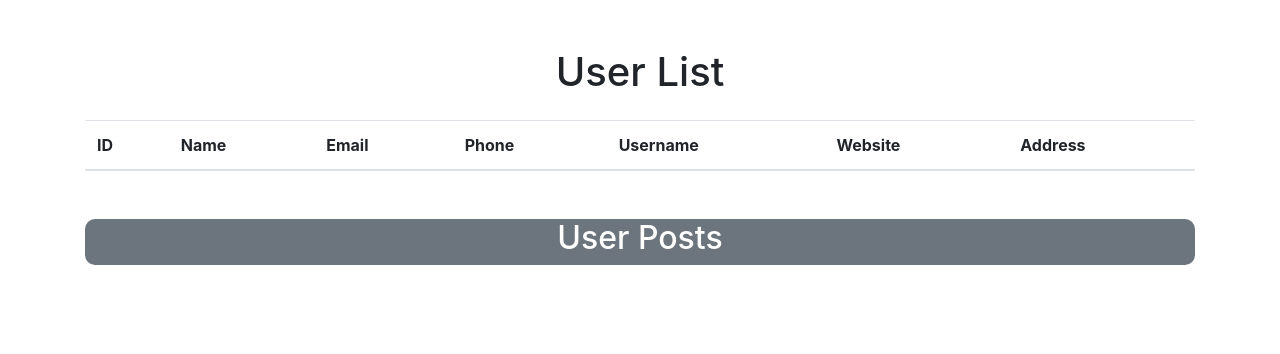
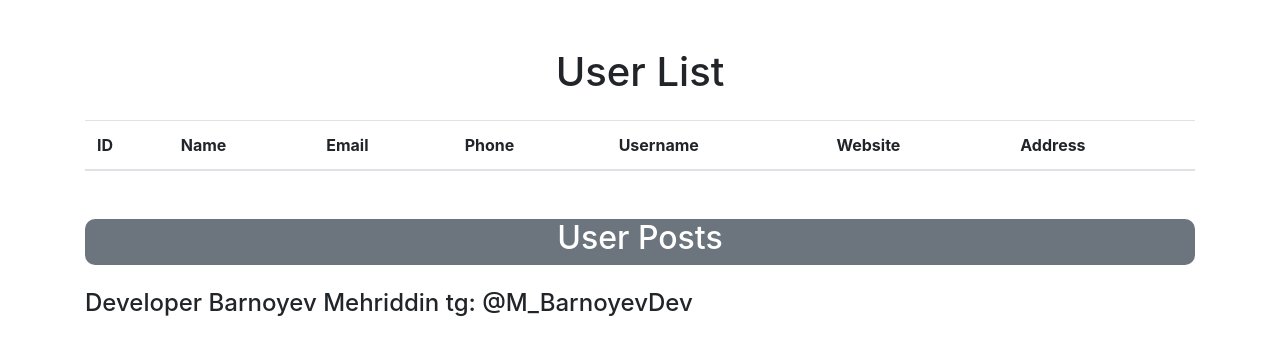
Before and after one commit to MehriddinBarnoyev/test-project, a plain HTML site: page index.html in a window 1280 px wide. Drawn offline with nearby package versions, Linux system fonts and the light colour scheme; no server answers.

Commit message:
Logs deleted

```diff
--- a/index.html
+++ b/index.html
@@ -42,6 +42,7 @@
             <p>comment 1</p> -->
         </div>
     </div>
+    <h4>Developer Barnoyev Mehriddin tg: @M_BarnoyevDev</h4>
     </div>
   </body>
 </html>
--- a/index.js
+++ b/index.js
@@ -2,7 +2,6 @@ const userTable = document.getElementById('user-table-body');
 const userPosts = document.getElementById('post-list');
 const postCCommentsButton = document.getElementById('Post-comments-button');
 const commentsPart = document.getElementById('comments');
-console.log(postCCommentsButton);
 
 
 
@@ -39,7 +38,6 @@ const renderData = (data) => {
 const getUserPost = async (userId) => {
     try {
         const response = await axios.get(`https://jsonplaceholder.typicode.com/posts/${userId}`);
-        console.log(response.data);
         userPosts.innerHTML = '';
         commentsPart.innerHTML = ''
 
@@ -74,7 +72,6 @@ const getPostComments = async (postId) => {
                 `).join('')}
             </ul>
         `
-        console.log(res.data);
     } catch (error) {
         console.error('Error fetching user posts:', error);
 
```
